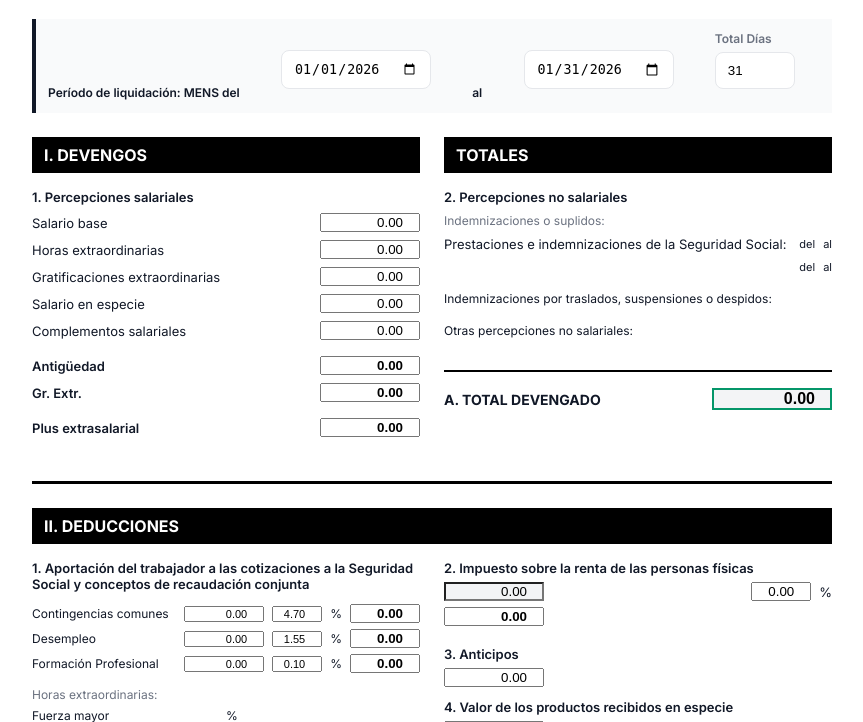
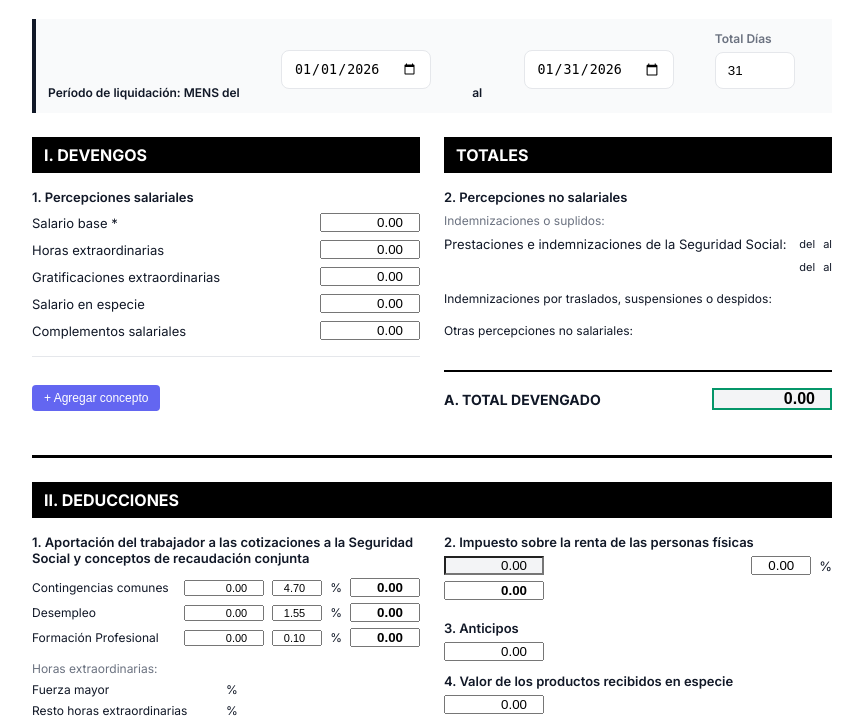
Before and after one commit to smartbookai/backend, a Django app: page /generar-nomina/ in a window 1280 px wide. Shown: the part 802-1524 px from the top of the page, without its empty margins (352-1215 px from the left). Run offline with Django 5.2, Linux system fonts and the light colour scheme; a user stored in the database is signed in; tables that the repository leaves empty hold one stand-in row (values such as "Sample post"); grey boxes marked "Sample" are stand-in pictures; parts of the project's set-up code (start-up, migrations or seed data) failed here and were passed over.

Commit message:
generar nomina agregando conceptos

```diff
--- a/templates/pages/generar_nomina.html
+++ b/templates/pages/generar_nomina.html
@@ -133,8 +133,8 @@
               <div style="font-size:13px;font-weight:600;margin-bottom:8px;">1. Percepciones salariales</div>
               <div style="display:grid;gap:8px;font-size:13px;">
                 <div style="display:grid;grid-template-columns:1fr auto;gap:8px;align-items:center;">
-                  <label>Salario base</label>
-                  <input type="number" id="base_salary" name="base_salary" step="0.01" min="0" value="0.00"
+                  <label>Salario base *</label>
+                  <input type="number" id="base_salary" name="base_salary" step="0.01" min="0" value="0.00" required
                          style="width:100px;text-align:right;" onchange="calculateTotals()">
                 </div>
                 <div style="display:grid;grid-template-columns:1fr auto;gap:8px;align-items:center;">
@@ -157,22 +157,17 @@
                   <input type="number" id="salary_supplements" name="salary_supplements" step="0.01" min="0" value="0.00"
                          style="width:100px;text-align:right;" onchange="calculateTotals()">
                 </div>
-                <div style="display:grid;grid-template-columns:1fr auto;gap:8px;align-items:center;margin-top:8px;">
-                  <label style="font-weight:600;">Antigüedad</label>
-                  <input type="number" id="seniority" name="seniority" step="0.01" min="0" value="0.00"
-                         style="width:100px;text-align:right;font-weight:600;" onchange="calculateTotals()">
-                </div>
-                <div style="display:grid;grid-template-columns:1fr auto;gap:8px;align-items:center;">
-                  <label style="font-weight:600;">Gr. Extr.</label>
-                  <input type="number" id="gr_extr" name="gr_extr" step="0.01" min="0" value="0.00"
-                         style="width:100px;text-align:right;font-weight:600;" onchange="calculateTotals()">
-                </div>
-                <div style="display:grid;grid-template-columns:1fr auto;gap:8px;align-items:center;margin-top:8px;">
-                  <label style="font-weight:600;">Plus extrasalarial</label>
-                  <input type="number" id="non_salary_benefits" name="non_salary_benefits" step="0.01" min="0" value="0.00"
-                         style="width:100px;text-align:right;font-weight:600;" onchange="calculateTotals()">
-                </div>
               </div>
+
+              <!-- CONCEPTOS ADICIONALES DINÁMICOS -->
+              <div id="additionalConcepts" style="margin-top:16px;padding-top:16px;border-top:1px solid #E5E7EB;">
+                <!-- Los conceptos adicionales se añadirán aquí dinámicamente -->
+              </div>
+
+              <button type="button" onclick="addAdditionalConcept()"
+                      style="margin-top:12px;padding:6px 12px;font-size:12px;background:#6366F1;color:white;border:none;border-radius:4px;cursor:pointer;">
+                + Agregar concepto
+              </button>
             </div>
           </div>
 
@@ -544,6 +539,9 @@
 </section>
 
 <script>
+// Contador para IDs únicos de conceptos adicionales
+let additionalConceptCounter = 0;
+
 // Establecer fechas y valores por defecto
 document.addEventListener('DOMContentLoaded', function() {
   const today = new Date();
@@ -571,6 +569,35 @@ document.addEventListener('DOMContentLoaded', function() {
   calculateTotals();
 });
 
+// Agregar concepto adicional dinámicamente
+function addAdditionalConcept() {
+  additionalConceptCounter++;
+  const conceptId = `additional_concept_${additionalConceptCounter}`;
+
+  const conceptHtml = `
+    <div id="${conceptId}" style="display:grid;grid-template-columns:1fr auto auto;gap:8px;align-items:center;margin-bottom:8px;">
+      <input type="text" name="additional_concept_name[]" placeholder="Nombre del concepto (ej: Antigüedad)"
+             style="font-size:13px;padding:6px;">
+      <input type="number" name="additional_concept_value[]" step="0.01" min="0" value="0.00"
+             style="width:100px;text-align:right;font-size:13px;"
+             onchange="calculateTotals()"
+             class="additional-concept-input">
+      <button type="button" onclick="removeAdditionalConcept('${conceptId}')"
+              style="padding:4px 8px;background:#EF4444;color:white;border:none;border-radius:4px;cursor:pointer;font-size:11px;">
+        ✕
+      </button>
+    </div>
+  `;
+
+  document.getElementById('additionalConcepts').insertAdjacentHTML('beforeend', conceptHtml);
+}
+
+// Eliminar concepto adicional
+function removeAdditionalConcept(conceptId) {
+  document.getElementById(conceptId).remove();
+  calculateTotals();
+}
+
 // Cargar datos del empleado seleccionado
 function loadEmployeeData() {
   const select = document.getElementById('employee');
@@ -590,12 +617,17 @@ function autoCalculateSocialSecurity() {
   const baseSalary = parseFloat(document.getElementById('base_salary').value) || 0;
   const salarySupplements = parseFloat(document.getElementById('salary_supplements').value) || 0;
   const overtime = parseFloat(document.getElementById('overtime').value) || 0;
-  const seniority = parseFloat(document.getElementById('seniority').value) || 0;
-  const grExtr = parseFloat(document.getElementById('gr_extr').value) || 0;
   const extraordinaryPayments = parseFloat(document.getElementById('extraordinary_payments').value) || 0;
 
+  // Sumar conceptos adicionales
+  const additionalInputs = document.querySelectorAll('.additional-concept-input');
+  let additionalTotal = 0;
+  additionalInputs.forEach(input => {
+    additionalTotal += parseFloat(input.value) || 0;
+  });
+
   // Base de cotización (todos los conceptos salariales)
-  const cotizationBase = baseSalary + salarySupplements + overtime + seniority + grExtr + extraordinaryPayments;
+  const cotizationBase = baseSalary + salarySupplements + overtime + extraordinaryPayments + additionalTotal;
 
   if (cotizationBase === 0) {
     alert('⚠️ Primero ingresa el salario base y otros devengos');
@@ -667,12 +699,16 @@ function calculateTotals() {
   const overtime = parseFloat(document.getElementById('overtime').value) || 0;
   const extraordinaryPayments = parseFloat(document.getElementById('extraordinary_payments').value) || 0;
   const salaryInKind = parseFloat(document.getElementById('salary_in_kind').value) || 0;
-  const seniority = parseFloat(document.getElementById('seniority').value) || 0;
-  const grExtr = parseFloat(document.getElementById('gr_extr').value) || 0;
-  const nonSalaryBenefits = parseFloat(document.getElementById('non_salary_benefits').value) || 0;
+
+  // Sumar conceptos adicionales dinámicos
+  const additionalInputs = document.querySelectorAll('.additional-concept-input');
+  let additionalTotal = 0;
+  additionalInputs.forEach(input => {
+    additionalTotal += parseFloat(input.value) || 0;
+  });
 
   const totalAccrued = baseSalary + salarySupplements + overtime + extraordinaryPayments +
-                       salaryInKind + seniority + grExtr + nonSalaryBenefits;
+                       salaryInKind + additionalTotal;
   document.getElementById('total_accrued').value = totalAccrued.toFixed(2);
 
   // Base IRPF
```
